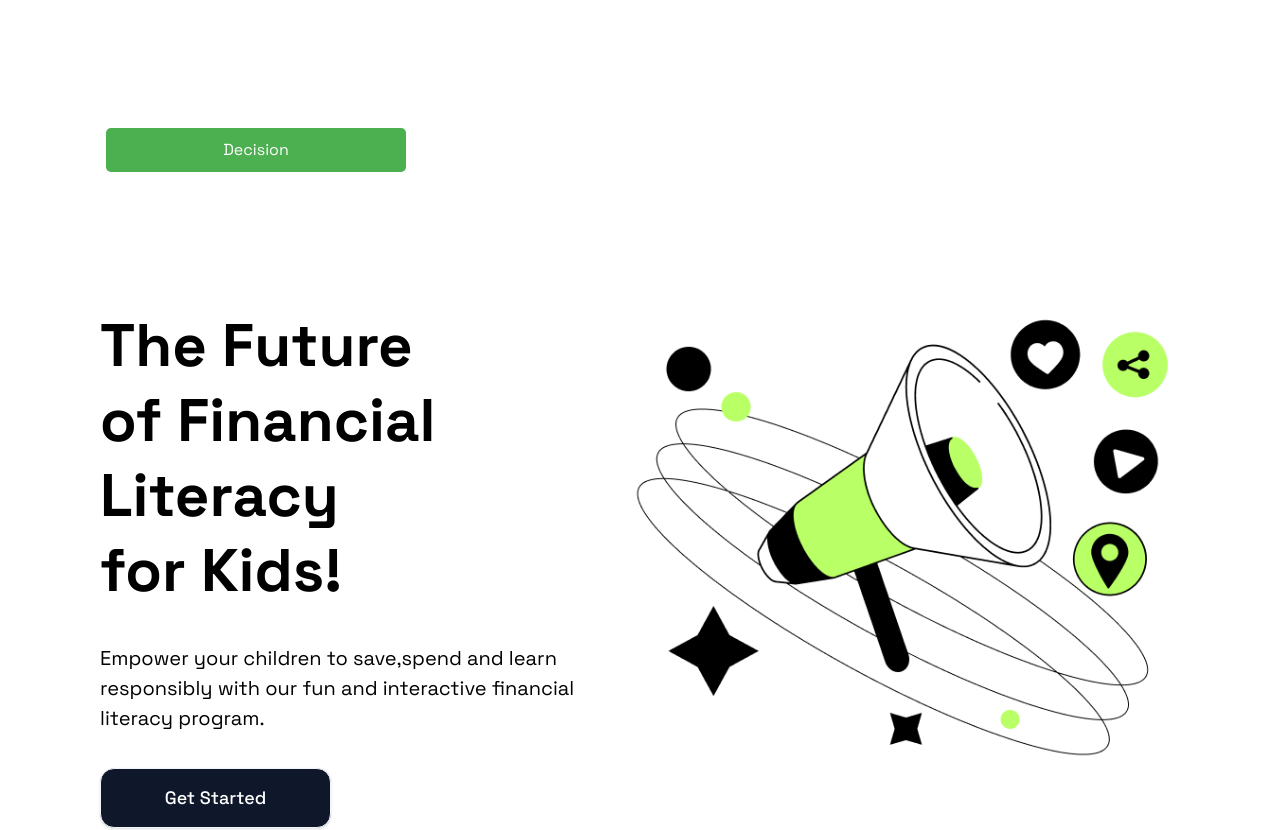
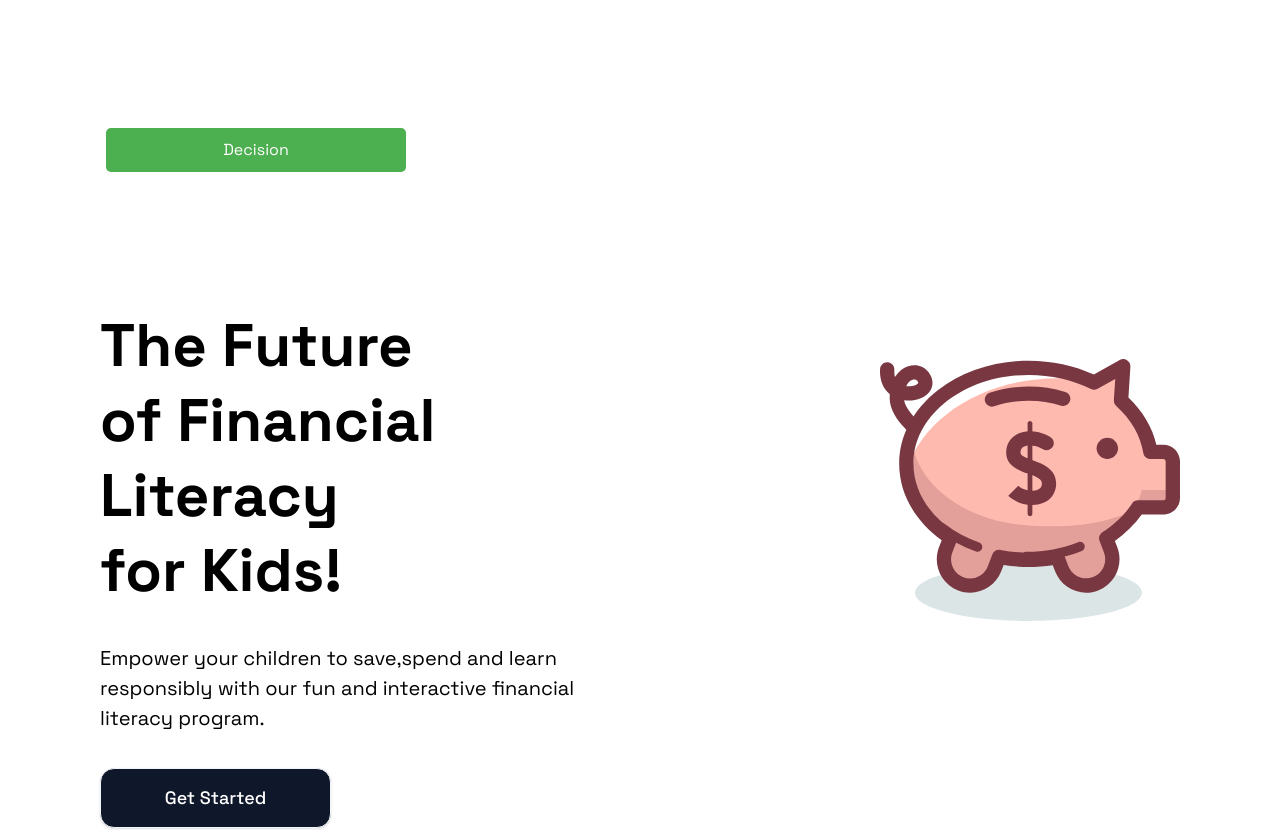
Before and after one commit to KNQuoc/01Piggy, a Next.js app in the folder frontend/: page / in a window 1280 px wide. Shown: the top 830 px of the page. Built offline with nearby package versions, Linux system fonts and the light colour scheme.

Commit message:
homepage

```diff
--- a/frontend/src/app/page.tsx
+++ b/frontend/src/app/page.tsx
@@ -32,12 +32,13 @@
           </button>
         </Link>
         <HeroSection />
-        <LogoGroupSection />
+        {/*<LogoGroupSection />*/}
         <ServiceSection />
+        {/*
         <LetMakeThingsHappenSection />
         <OurWorkingProcessSection />
         <TeamSection />
-        <ContactUsSection />
+        <ContactUsSection />*/}
         <FooterSection />
       </div>
     </main>
--- a/frontend/src/components/sections/HeroSection.tsx
+++ b/frontend/src/components/sections/HeroSection.tsx
@@ -1,5 +1,6 @@
 import React from "react";
 import MainButton from "../common/MainButton";
+import Image from "next/image";
 
 function HeroSection() {
   return (
@@ -9,12 +10,6 @@
           The Future <br /> of Financial Literacy <br />
           for Kids!
         </p>
-        <div className="block  md:hidden my-[35px]">
-          <img
-            src="/images/microphone_illustration.png"
-            alt="microphone illustration"
-          />
-        </div>
 
         <p className="text-p text-black my-[35px]">
           Empower your children to save,spend and learn responsibly with our fun
@@ -26,10 +21,12 @@
           classes="bg-primary text-white text-[18px] w-full md:w-[231px] hover:text-green-500"
         />
       </div>
-      <div className="hidden md:block">
-        <img
-          src="/images/microphone_illustration.png"
-          alt="microphone illustration"
+      <div className="h-full hidden lg:flex flex-col items-center justify-start pt-8">
+        <Image
+          src={"/images/company-logo.svg"}
+          height={300}
+          width={300}
+          alt="Logo"
         />
       </div>
     </section>
```
Also changed, not shown: frontend/public/images/coin.png (added).
